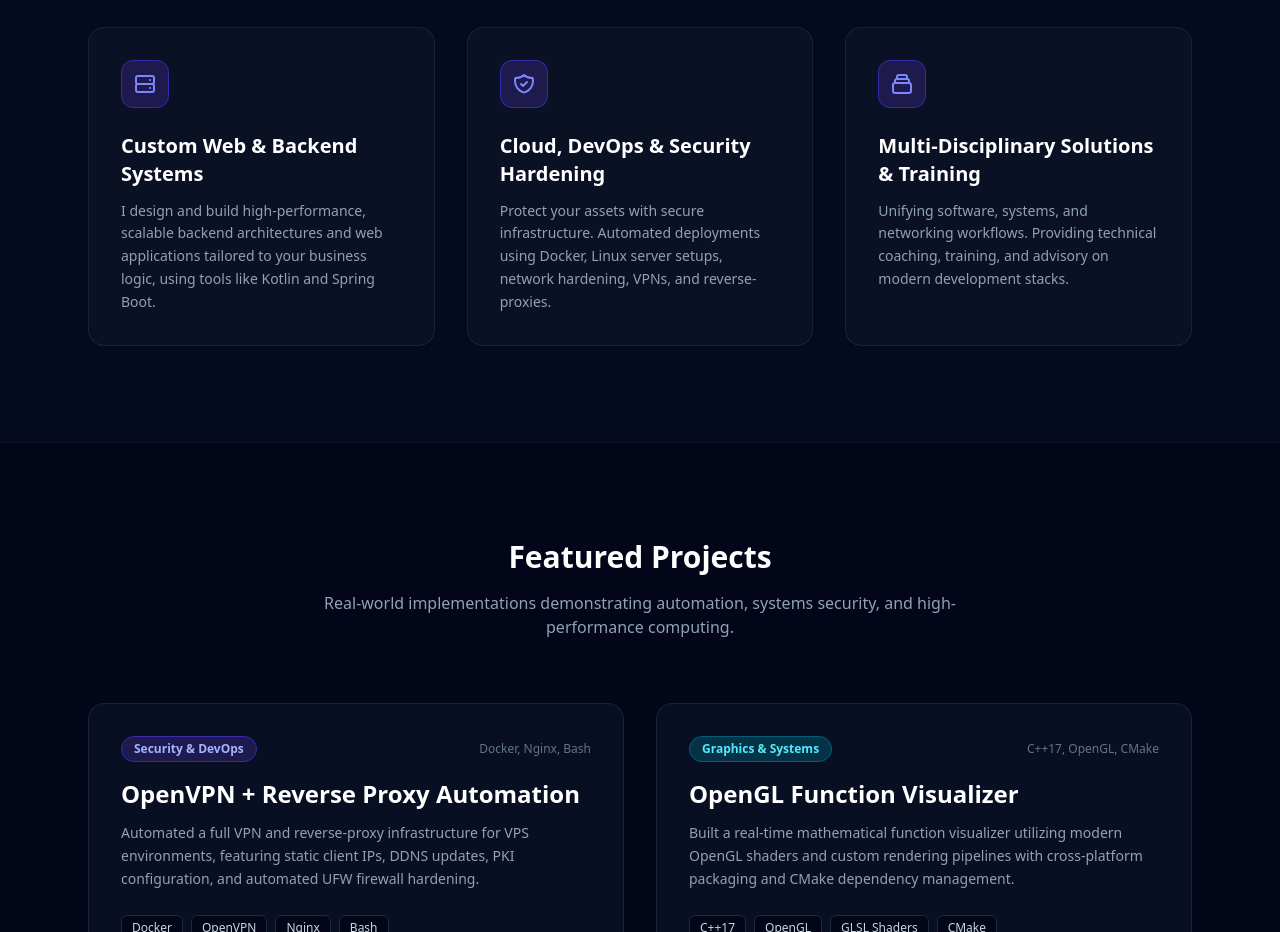
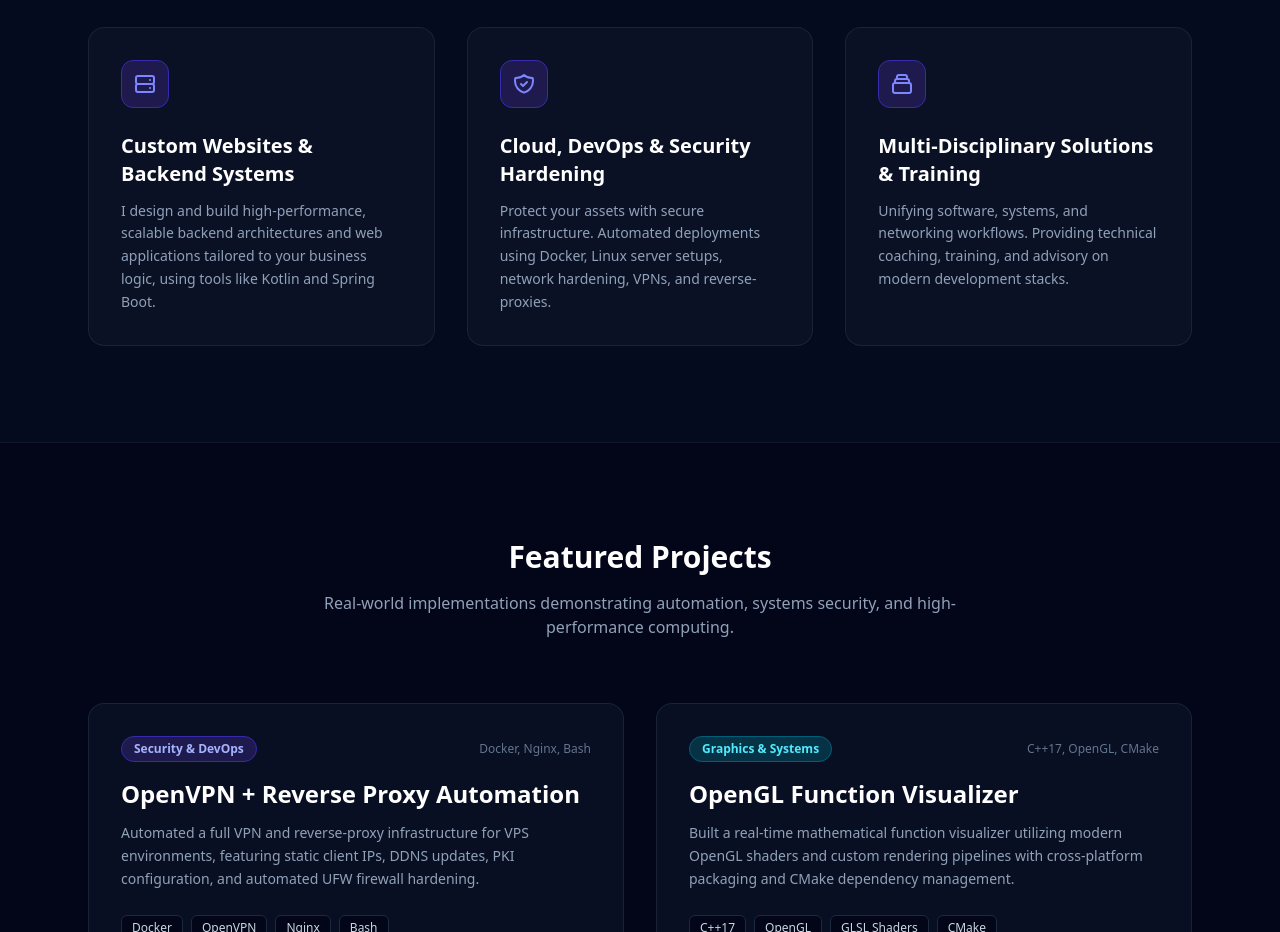
Before and after one commit to x86david/davidsoftware-dev, an Angular app: page / in a window 1280 px wide. Shown: the part 1080-2012 px from the top of the page. Built offline with nearby package versions, Linux system fonts and the light colour scheme.

Commit message:
custom websites....

```diff
--- a/src/app/app.html
+++ b/src/app/app.html
@@ -110,7 +110,7 @@
               </path>
             </svg>
           </div>
-          <h3 class="text-xl font-semibold text-white mb-3">Custom Web & Backend Systems</h3>
+          <h3 class="text-xl font-semibold text-white mb-3">Custom Websites & Backend Systems</h3>
           <p class="text-slate-400 text-sm leading-relaxed">
             I design and build high-performance, scalable backend architectures and web applications tailored to your
             business logic, using tools like Kotlin and Spring Boot.
```
